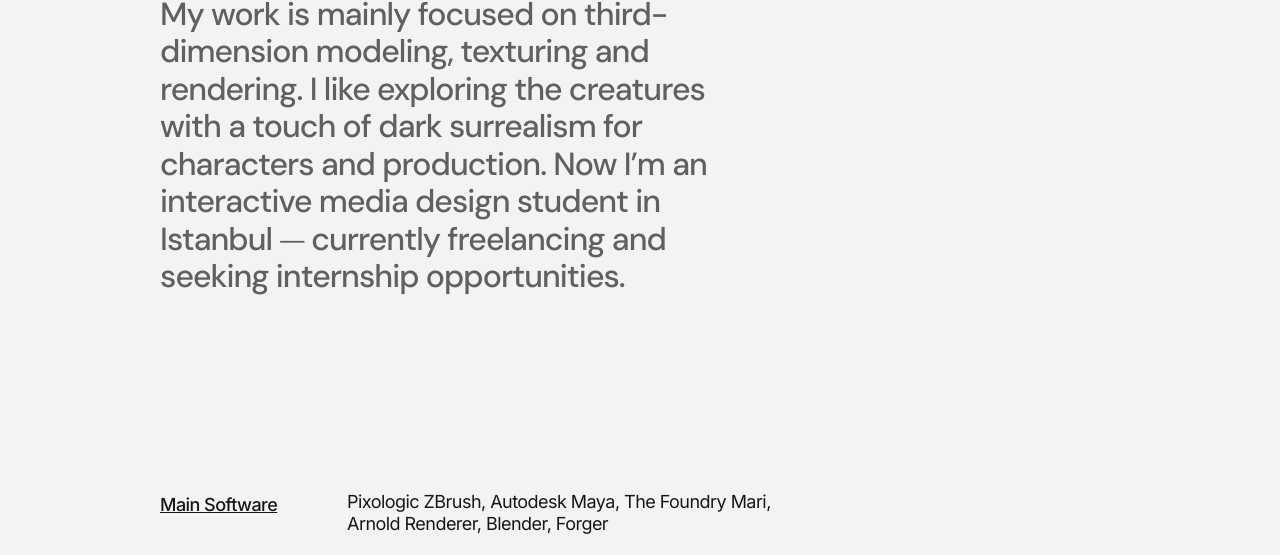
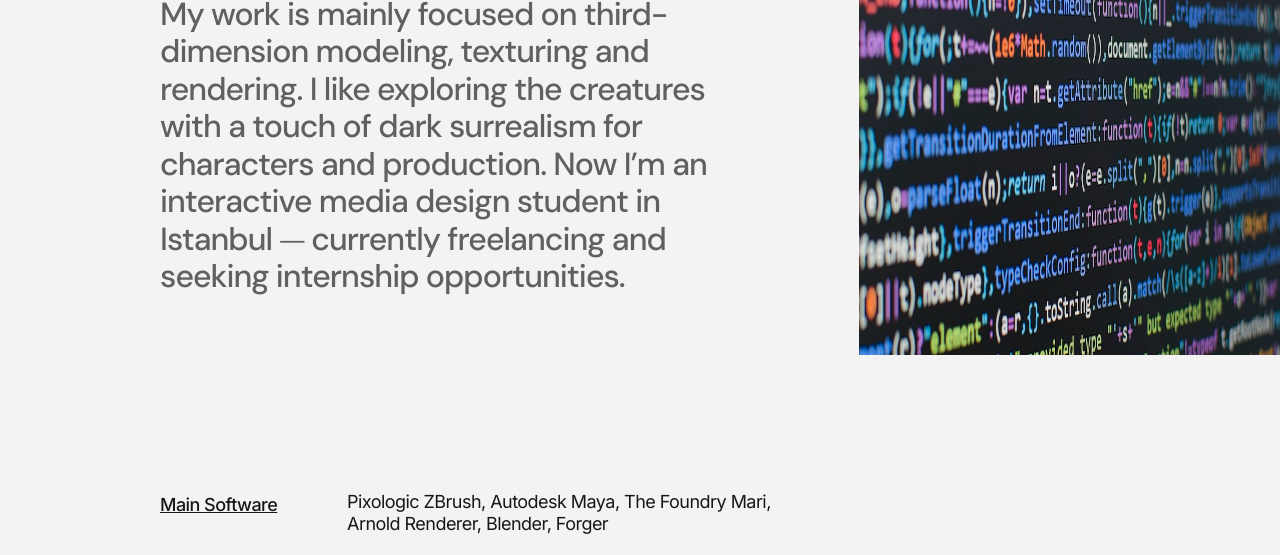
Before and after one commit to Jal-Gami/Project, a plain HTML site: page about.html in a window 1280 px wide. Shown: the part 595-1150 px from the top of the page. Drawn offline with Linux system fonts and the light colour scheme; the site is published under a folder, as on GitHub Pages, so addresses that start at the root find nothing.

Commit message:
Update about.html

```diff
--- a/about.html
+++ b/about.html
@@ -39,7 +39,7 @@
                 Now I’m an interactive media design student in Istanbul ⏤ currently freelancing and seeking internship opportunities.</div>
             </div>
             <div id="a-3">
-                <img src="/thumb-1.png" alt="My self" height="590px" width="421px">
+                <img src="./thumb-1.png" alt="My self" height="590px" width="421px">
         </div>
         <div class="info">
             <div id="i-1">
```
